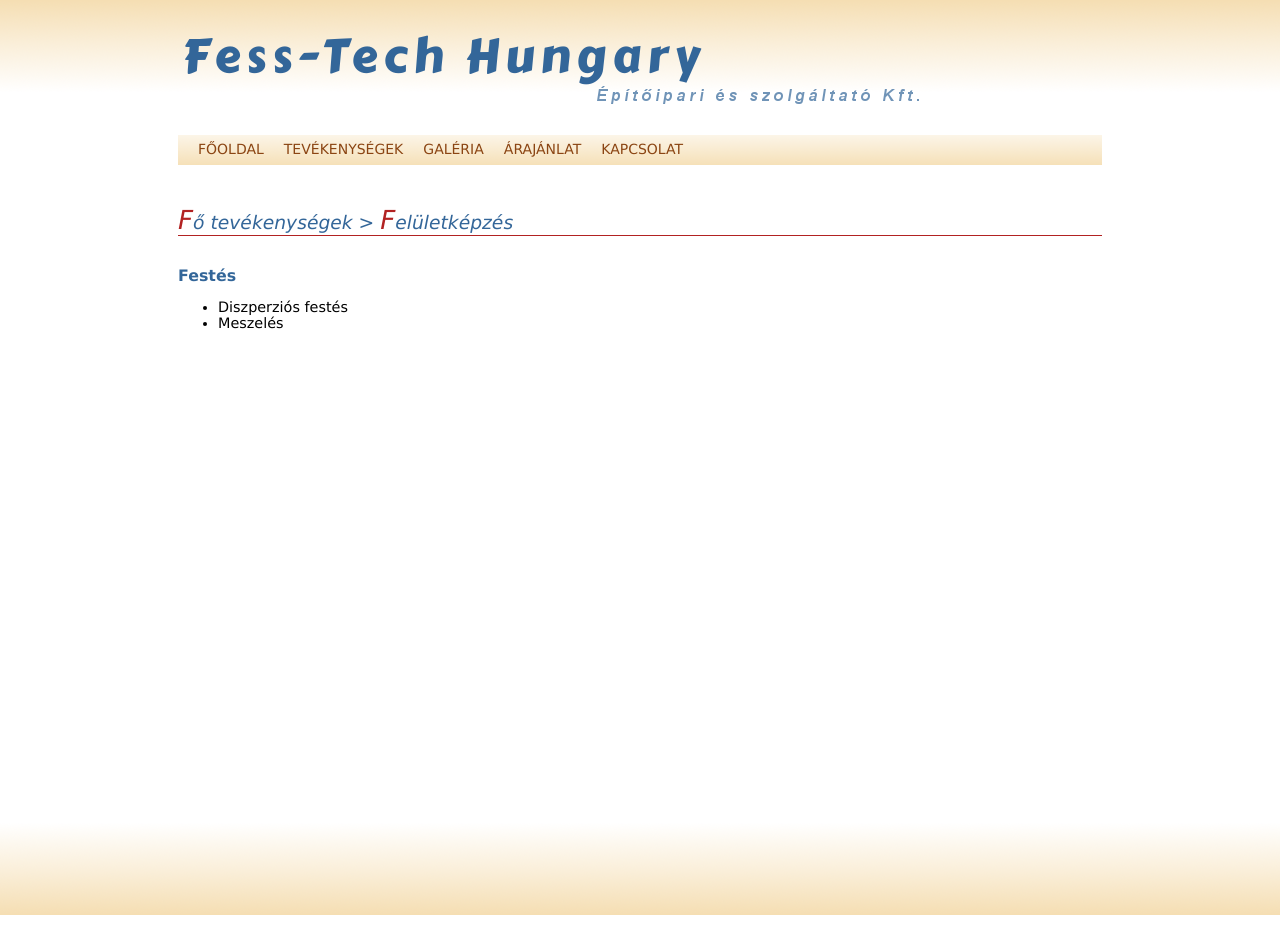
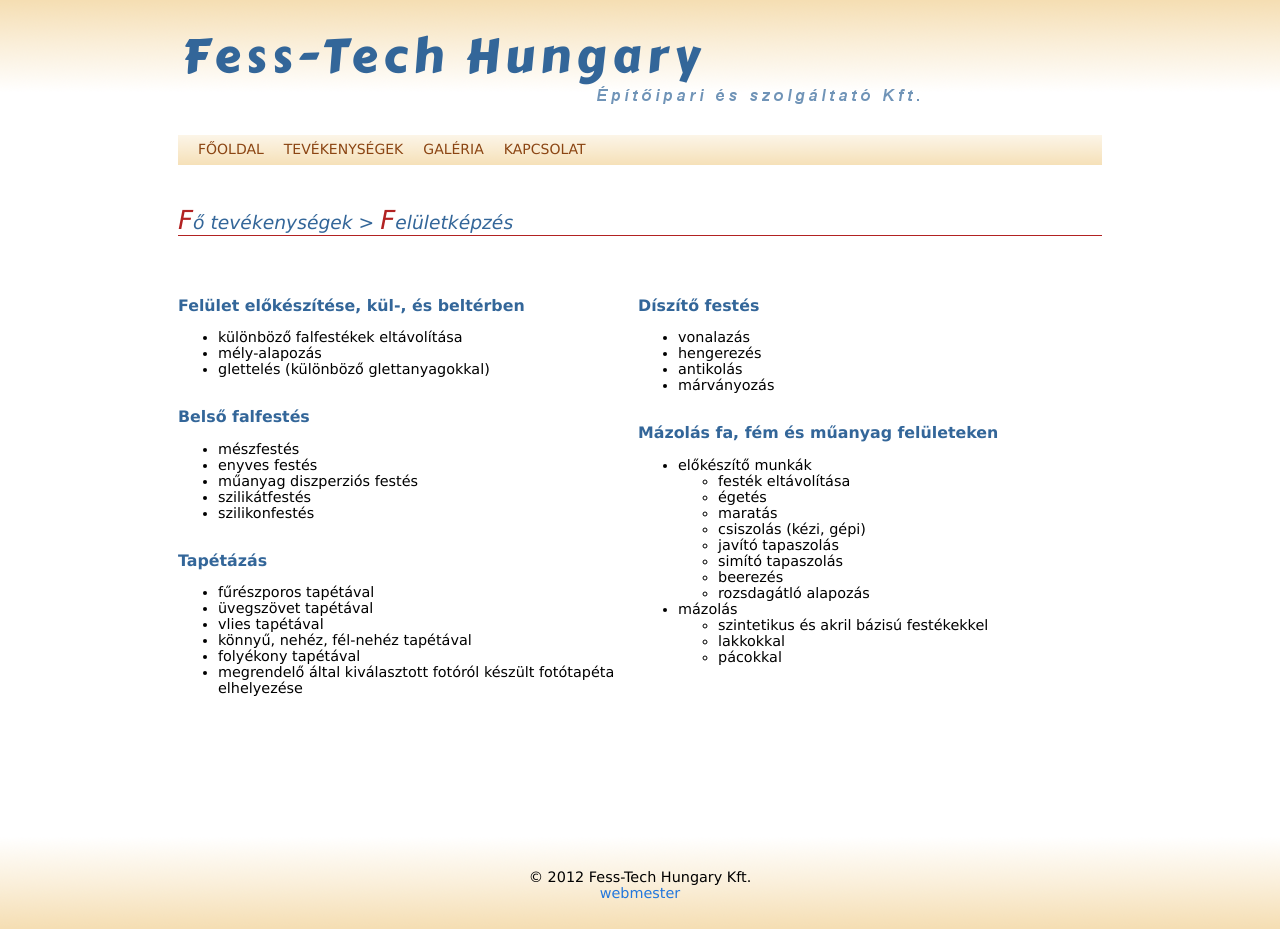
Before and after one commit to yuuzer/fess-tech-homepage, a plain HTML site: page WebContent/tevekenysegek/feluletkepzes.html in a window 1280 px wide. Drawn offline with Linux system fonts and the light colour scheme.

Commit message:
new content on feluletkepzes

```diff
--- a/WebContent/tevekenysegek/feluletkepzes.html
+++ b/WebContent/tevekenysegek/feluletkepzes.html
@@ -1,39 +1,121 @@
-<?xml version="1.0" encoding="utf-8"?>
-<!DOCTYPE html PUBLIC "-//W3C//DTD XHTML 1.0 Strict//EN"
-    "http://www.w3.org/TR/xhtml1/DTD/xhtml1-strict.dtd">
-<html xmlns="http://www.w3.org/1999/xhtml">
+<!doctype html>
+<html>
 <head>
 <link rel="stylesheet" href="../css/styles.css" type="text/css" />
-    <meta name="description" content="" />
-    <meta http-equiv="Content-Type" content="text/html; charset=UTF-8" />
-    <title>Fess-Tech Hungary - Festés, mázolás, felújítás</title>
+<meta name="description" content="Felületképzési tevékenységek: előkészítés, falfestés, tapétázás, mázolás" />
+<meta charset="UTF-8">
+<title>Fess-Tech Hungary Építőipari Kft. - Tevékenységek &gt; felületképzés</title>
+<script type="text/javascript" src="js/analytics.js"></script>
 </head>
 <body>
 		<div id="main">
-		<div id="header" class="frame">
-		</div>
+				<div id="header" class="frame"></div>
 				<div id="menu">
 						<ul>
 								<li><a href="../index.html">FŐOLDAL</a></li>
 								<li><a href="../tevekenysegek.html">TEVÉKENYSÉGEK</a></li>
 								<li><a href="../galeria.html">GALÉRIA</a></li>
-				<li><a href="../arajanlat.html">ÁRAJÁNLAT</a></li>
 								<li><a href="../kapcsolat.html">KAPCSOLAT</a></li>
 						</ul>
 				</div>
 				<div id="content">
 						<h1>
-					<span>F</span>ő tevékenységek > <span>F</span>elületképzés
+								<span>F</span>ő tevékenységek &gt; <span>F</span>elületképzés
 						</h1>
-				<h2>Festés</h2>
+						<div class="inner">
+								<div class="double-column">
+										<h2>Felület előkészítése, kül-, és beltérben</h2>
 										<ul>
-					<li>Diszperziós festés</li>
-					<li>Meszelés</li>
+												<li><span>különböző falfestékek eltávolítása</span>
+												</li>
+												<li><span>mély-alapozás</span>
+												</li>
+												<li><span>glettelés (különböző glettanyagokkal)</span>
+												</li>
 										</ul>
+										<h2>Belső falfestés</h2>
+										<ul>
+												<li><span>mészfestés</span>
+												</li>
+												<li><span>enyves festés</span>
+												</li>
+												<li><span>műanyag diszperziós festés</span>
+												</li>
+												<li><span>szilikátfestés</span>
+												</li>
+												<li><span>szilikonfestés</span>
+												</li>
+										</ul>
+										<h2>Tapétázás</h2>
+										<ul>
+												<li><span>fűrészporos tapétával</span>
+												</li>
+												<li><span>üvegszövet tapétával</span>
+												</li>
+												<li><span>vlies tapétával</span>
+												</li>
+												<li><span>könnyű, nehéz, fél-nehéz tapétával</span>
+												</li>
+												<li><span>folyékony tapétával</span>
+												</li>
+												<li><span>megrendelő által kiválasztott fotóról készült fotótapéta elhelyezése</span>
+												</li>
+										</ul>
+								</div>
+								<div class="double-column">
+										<h2>Díszítő festés</h2>
+										<ul>
+												<li><span>vonalazás</span>
+												</li>
+												<li><span>hengerezés</span>
+												</li>
+												<li><span>antikolás</span>
+												</li>
+												<li><span>márványozás</span>
+												</li>
+										</ul>
+										<h2>Mázolás fa, fém és műanyag felületeken</h2>
+										<ul>
+
+												<li><span>előkészítő munkák</span>
+														<ul>
+																<li><span>festék eltávolítása</span>
+																</li>
+																<li><span>égetés</span>
+																</li>
+																<li><span>maratás</span>
+																</li>
+																<li><span>csiszolás (kézi, gépi)</span>
+																</li>
+																<li><span>javító tapaszolás</span>
+																</li>
+																<li><span>simító tapaszolás</span>
+																</li>
+																<li><span>beerezés</span>
+																</li>
+																<li><span>rozsdagátló alapozás</span>
+																</li>
+														</ul>
+												</li>
+												<li><span>mázolás</span>
+														<ul>
+																<li><span>szintetikus és akril bázisú festékekkel</span>
+																</li>
+																<li><span>lakkokkal</span>
+																</li>
+																<li><span>pácokkal</span>
+																</li>
+														</ul></li>
+										</ul>
+								</div>
+						</div>
 				</div>
 
 		</div>
 		<div id="footer">
+				<p>
+						&#169; 2012 Fess-Tech Hungary Kft. <br /> <a href="mailto:admin@fess-tech.hu">webmester</a>
+				</p>
 		</div>
 </body>
 </html>
```
Lines whose indentation alone changed are shown as unchanged.
